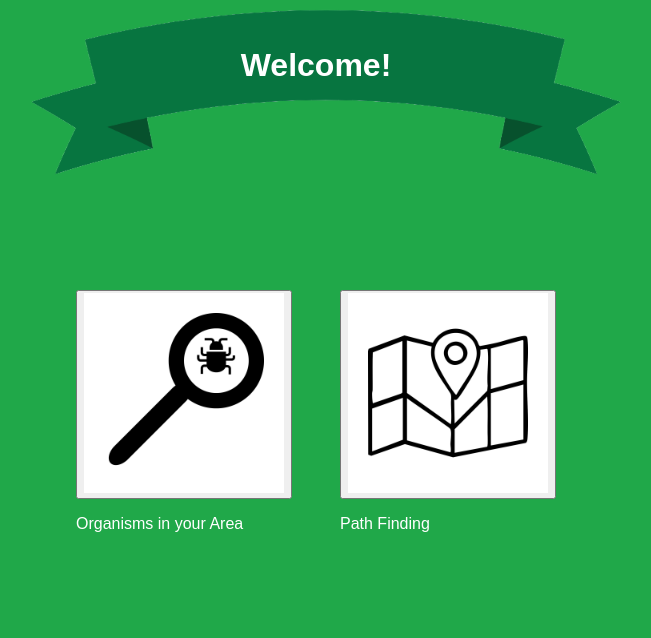
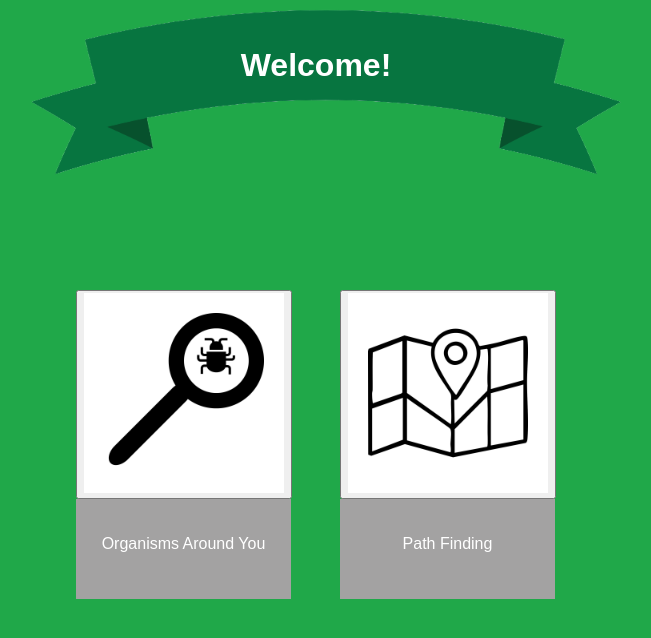
Before and after one commit to cvojkufka/445Project2, a Vue app: page / in a window 1280 px wide. Shown: the top 638 px of the page, without its empty margins (324-975 px from the left). Built offline with nearby package versions, Linux system fonts and the light colour scheme.

Commit message:
info boxes

```diff
--- a/src/components/Home.vue
+++ b/src/components/Home.vue
@@ -8,14 +8,18 @@
     <button type="button" @click="alert('Clicked!')">
         <img :src="organisms" alt="Click me!">
     </button>
-    <p>Organisms in your Area</p>
+    <div class="box">
+        <p>Organisms Around You</p>
+    </div>
   </div>
 
   <div class="map">
     <button type="button" @click="alert('Clicked!')">
         <img :src="map" alt="Click me!">
     </button>
-    <p>Path Finding</p>
+    <div class="box">
+        <p>Path Finding</p>
+    </div>
   </div>
 </template>
 
@@ -72,4 +76,14 @@ import map from '../assets/Map.png'
     width: 200px;
     height: auto;
 }
+
+.box {
+  width: 215px;           /* Sets the BOX width */
+  height: 100px;          /* Sets the BOX height */
+  padding: 20px;          /* Space inside the box (between content and border) */
+  margin: 0px;           /* Space outside the box from button */
+  background-color: #a3a2a2; /* Background */
+  text-align: center;
+}
+
 </style>
```
